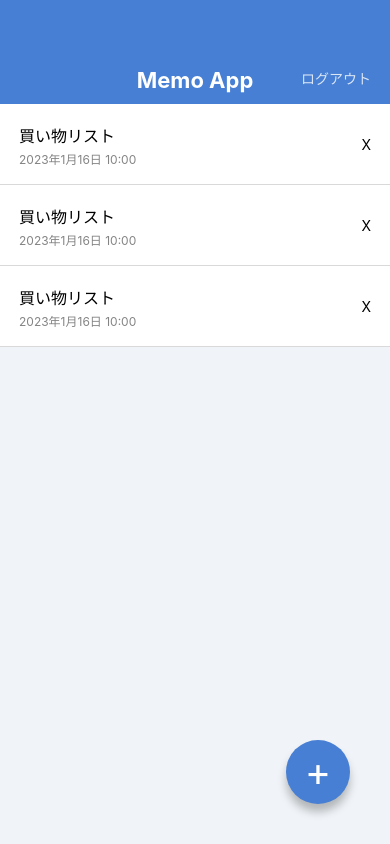
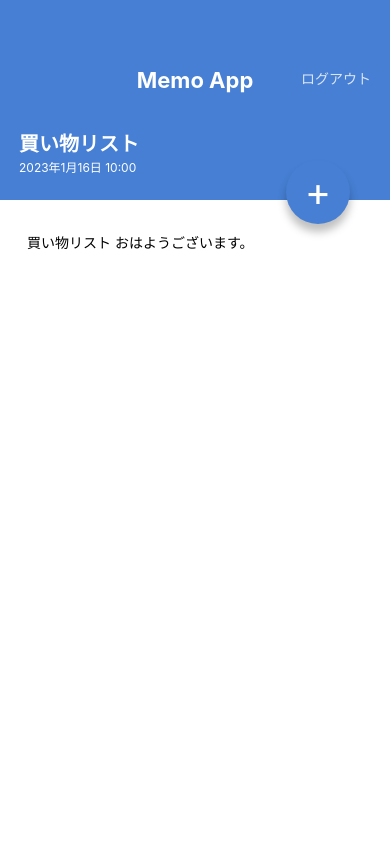
Before and after one commit to jack20xx/MemoApp, a React Native app: screen / in a window 390 px wide. Built offline with nearby package versions, Linux system fonts and the light colour scheme.

Commit message:
MemoDetailScreen created

```diff
--- a/App.jsx
+++ b/App.jsx
@@ -1,23 +1,10 @@
 import React from 'react';
-import { StyleSheet, View } from 'react-native';
 
-import AppBar from './src/components/AppBar';
-import MemoList from './src/components/MemoList';
-import CircleButton from './src/components/CircleButton';
+import MemoListScreen from './src/screens/MemoListScreen';
+import MemoDetailScreen from './src/screens/MemoDetailScreen';
 
 export default function App() {
   return (
-    <View style={styles.container}>
-      <AppBar />
-      <MemoList />
-      <CircleButton>+</CircleButton>
-    </View>
+    <MemoDetailScreen />
   );
 }
-
-const styles = StyleSheet.create({
-  container: {
-    flex: 1,
-    backgroundColor: '#f0f4f8',
-  },
-});
--- a/src/components/CircleButton.jsx
+++ b/src/components/CircleButton.jsx
@@ -1,11 +1,12 @@
 import React from 'react';
 import { StyleSheet, Text, View } from 'react-native';
-import { string } from 'prop-types';
+import { string, shape } from 'prop-types';
 
 export default function CircleButton(props) {
-    const { children } = props;
+    // 子でもstyleの上書きができるようにpropsに渡す→propTypesの指定→オプショナルなので、デフォルト値を指定
+    const { children, style } = props;
     return (
-        <View style={styles.circleButton}>
+        <View style={[styles.circleButton, style]}>
             <Text style={styles.circleButtonLabel}>{ children }</Text>
         </View>
     );
@@ -13,6 +14,11 @@
 
 CircleButton.propTypes = {
     children: string.isRequired,
+    style: shape(),
+};
+
+CircleButton.defaultProps = {
+    style: null,
 };
 
 const styles = StyleSheet.create({
--- /dev/null
+++ b/src/screens/MemoDetailScreen.jsx
@@ -0,0 +1,61 @@
+import React from 'react';
+import { View, ScrollView, Text, StyleSheet } from 'react-native';
+// ScrollViewはReact専用のスクロールできるようにするためのタグ。
+
+import AppBar from '../components/AppBar';
+import CircleButton from '../components/CircleButton';
+
+export default function MemoDetailScreen() {
+    return (
+        <View style={styles.container}>
+            <AppBar />
+
+            <View style={styles.memoHeader}>
+                <Text style={styles.memoTitle}>買い物リスト</Text>
+                <Text style={styles.memoDate}>2023年1月16日 10:00</Text>
+            </View>
+
+            <ScrollView>
+                <Text style={styles.memoBody}>
+                    買い物リスト
+                    おはようございます。
+                </Text>
+            </ScrollView>
+
+            <CircleButton style={{ top: 160, bottom: 'auto' }}>+</CircleButton>
+        </View>
+    );
+}
+
+const styles = StyleSheet.create({
+    container: {
+        flex: 1,
+        backgroundColor: '#ffffff',
+    },
+    memoHeader: {
+        backgroundColor: '#467fd3',
+        height: 96,
+        justifyContent: 'center',
+        paddingVertical: 24,
+        paddingHorizontal: 19,
+    },
+    memoTitle: {
+        color: '#ffffff',
+        fontSize: 20,
+        lineHeight: 32,
+        fontWeight: 'bold',
+    },
+    memoDate: {
+        color: '#ffffff',
+        fontSize: 12,
+        lineHeight: 16,
+    },
+    memoBody: {
+        paddingVertical: 32,
+        paddingHorizontal: 27,
+    },
+    memoText: {
+        fontSize: 16,
+        lineHeight: 24,
+    },
+});
--- /dev/null
+++ b/src/screens/MemoListScreen.jsx
@@ -0,0 +1,23 @@
+import React from 'react';
+import { View, StyleSheet } from 'react-native';
+
+import AppBar from '../components/AppBar';
+import MemoList from '../components/MemoList';
+import CircleButton from '../components/CircleButton';
+
+export default function MemoListScreen() {
+    return (
+        <View style={styles.container}>
+            <AppBar />
+            <MemoList />
+            <CircleButton>+</CircleButton>
+        </View>
+    );
+}
+
+const styles = StyleSheet.create({
+    container: {
+        flex: 1,
+        backgroundColor: '#f0f4f8',
+    },
+});
```
